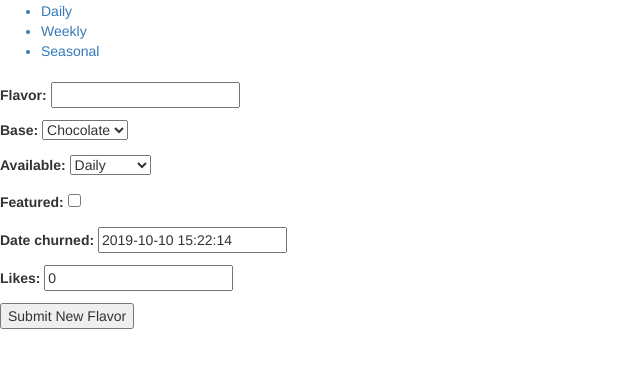
After one commit to apierc2175/7.1.1_ice_cream, a Django app: page /icecream/new/ in a window 1280 px wide. The commit adds this page. Shown: the top 368 px of the page, without its empty margins (0-640 px from the left). Run offline with Django 3.2, Linux system fonts and the light colour scheme; some libraries are stand-ins or nearby versions.

Commit message:
got add button to work

```diff
--- a/icecream/models.py
+++ b/icecream/models.py
@@ -1,5 +1,7 @@
 from django.db import models
 from django.utils import timezone
+from django.urls import reverse
+
 # Create your models here.
 CHO = 'CHOCOLATE'
 VAN = 'VANILLA'
@@ -32,6 +34,9 @@ class IceCream(models.Model):
     likes = models.IntegerField(default=0)
     def __str__(self):
         return self.flavor
+
+    def get_absolute_url(self):
+        return reverse('icecream:index')
 #
 # class Choice(models.Model):
 #      flavor = models.ForeignKey(IceCream, on_delete=models.CASCADE)
--- /dev/null
+++ b/icecream/templates/icecream/create.html
@@ -0,0 +1,8 @@
+{% extends 'icecream/base.html' %}
+{% block content %}
+<form method="post">
+  {% csrf_token %}
+  {{form.as_p}}
+  <button>Submit New Flavor</button>
+</form>
+{% endblock %}
--- a/icecream/templates/icecream/index.html
+++ b/icecream/templates/icecream/index.html
@@ -17,11 +17,8 @@
             <p>This Is A Featured Item!</p>
           {% endifequal %}
           <p>Churned on {{ice_cream.date_churned}}</p>
-          <form action="{% url 'icecream:likes' ice_cream.id %}" method="post">
-            {% csrf_token %}
-            <button>{{ice_cream.likes}} Likes</button>
-          </form>
         </li>
+        <a href="{% url 'icecream:create' %}"<p>Click here to add a flavor</p></a>
       </div>
       {% endfor %}
     </ul>
--- a/icecream/urls.py
+++ b/icecream/urls.py
@@ -7,6 +7,7 @@ urlpatterns = [
     path('daily/', views.daily, name='daily'),
     path('weekly/', views.weekly, name='weekly'),
     path('seasonal/', views.seasonal, name='seasonal'),
+    path('new/', views.CreateView.as_view(), name='create'),
     path("", views.index, name='index'),
     path('<int:pk>/likes', views.likes, name='likes'),
 ]
--- a/icecream/views.py
+++ b/icecream/views.py
@@ -2,6 +2,8 @@ from django.shortcuts import render
 from django.http import HttpResponse, HttpResponseRedirect
 from django.shortcuts import get_object_or_404
 from django.urls import reverse
+from django.views import generic
+from django.views.generic.edit import CreateView
 
 from .models import IceCream
 
@@ -50,3 +52,8 @@ def likes(request, pk):
     ice_cream.save()
 
     return HttpResponseRedirect(reverse('icecream:index'))
+
+class CreateView(generic.CreateView):
+    model = IceCream
+    fields = '__all__'
+    template_name = 'icecream/create.html'
```
Also changed, not shown: db.sqlite3.
